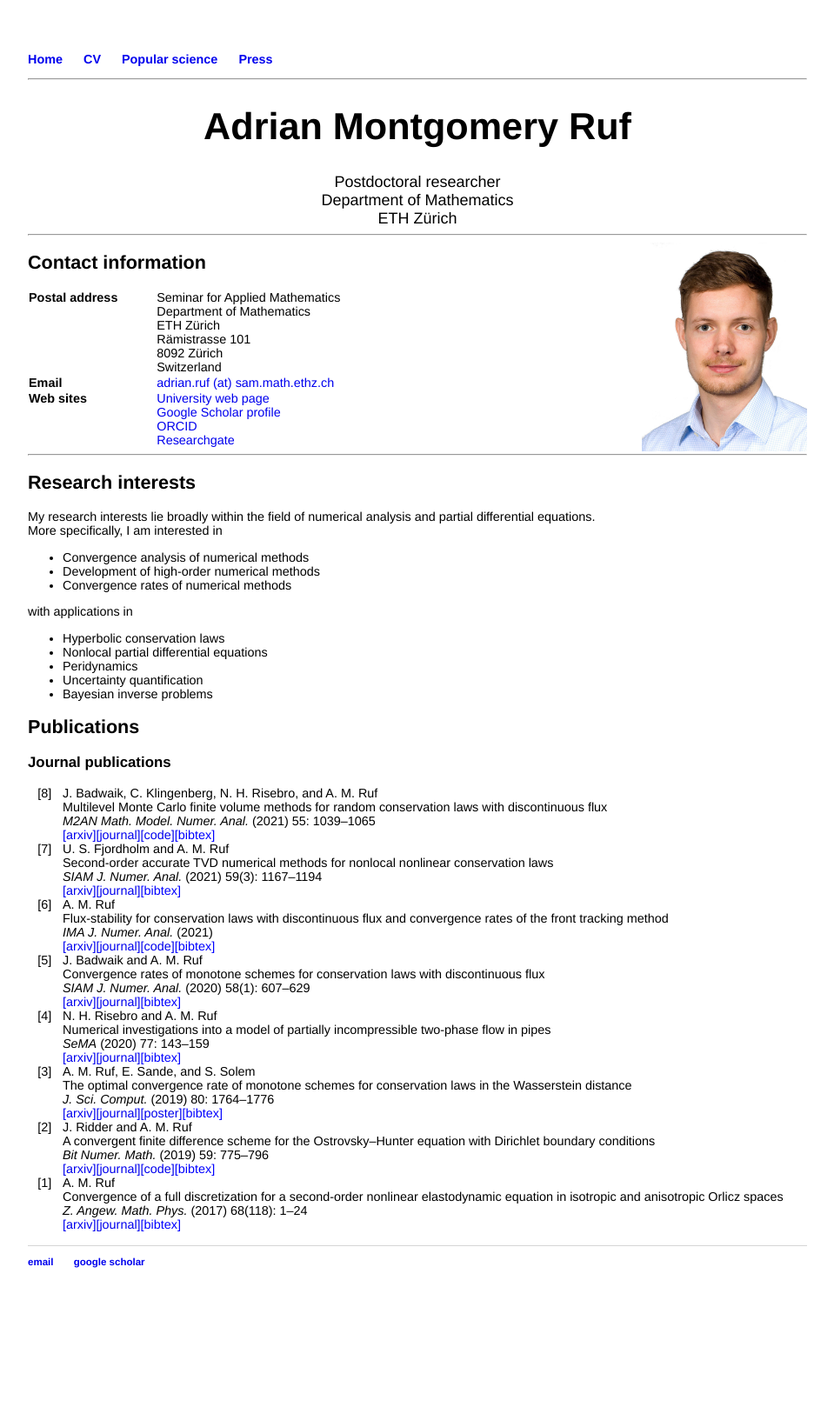
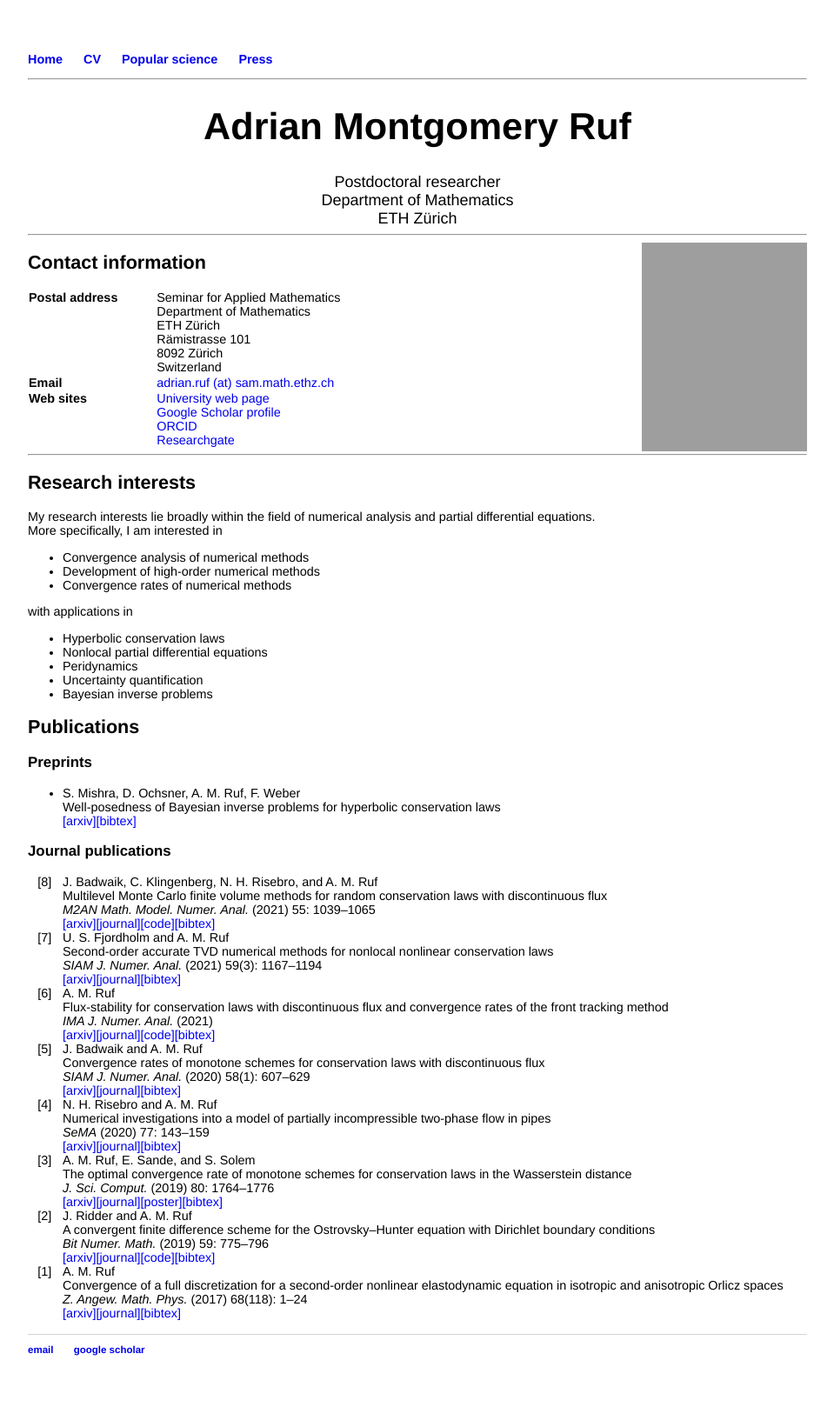
Before and after one commit to adrianmruf/adrianmruf.github.io, a Jekyll site: the page built from index.html, in a window 1280 px wide. Shown: the whole page at 87% size, without its empty margins (160-1119 px from the left). Built offline with Jekyll 4.4.1, drawn with Linux system fonts in a browser that asks for light colours; before the commit the page ends 1517 px from its top, so only the background shows below that; grey boxes are pictures that could not be loaded.

Commit message:
Add BI preprint

```diff
--- a/index.html
+++ b/index.html
@@ -13,7 +13,7 @@ title: Adrian Montgomery Ruf
 
 	<hr />
 
-	<img src="adrianru_4.jpg" alt="Press photo" style="float:right;width:190px;height:240px;">
+	<img src="adrianru_4.jpeg" alt="Press photo" style="float:right;width:190px;height:240px;">
 
 	<h2>Contact information</h2>
 <body>
@@ -79,22 +79,22 @@ th {
 
 	<h2>Publications</h2>
 
-	<!-- <h3>Preprints</h3>
+	<h3>Preprints</h3>
 	<ul>
-	<li>J. Badwaik, C. Klingenberg, N. H. Risebro, and A. M. Ruf<br>Multilevel Monte Carlo finite volume methods for random conservation laws with discontinuous flux<br>
-		<a href="https://arxiv.org/abs/1906.08991">[arxiv]</a><a href="https://github.com/adrianmruf/MLMC_discontinuous_flux">[code]</a><button type='button' onclick="toggleText('paper7')">[bibtex]</button>
+	<li>S. Mishra, D. Ochsner, A. M. Ruf, F. Weber<br>Well-posedness of Bayesian inverse problems for hyperbolic conservation laws<br>
+		<a href="https://arxiv.org/abs/2107.09701">[arxiv]</a><button type='button' onclick="toggleText('paper7')">[bibtex]</button>
 		<pre id='paper7' style='display: none'><code>
-	@misc{badwaik2020multilevel,
-     		title={Multilevel {M}onte {C}arlo Finite Volume Methods for Random Conservation Laws with Discontinuous Flux},
-		author={Badwaik, Jayesh and Klingenberg, Christian and Risebro, Nils Henrik and Ruf, Adrian M.},
-		year={2020},
-		eprint={1906.08991},
-		archivePrefix={arXiv},
-		primaryClass={math.NA}
-	}
+	@misc{mishra2021wellposedness,
+      title={Well-posedness of Bayesian inverse problems for hyperbolic conservation laws},
+      author={Siddhartha Mishra and David Ochsner and Adrian M. Ruf and Franziska Weber},
+      year={2021},
+      eprint={2107.09701},
+      archivePrefix={arXiv},
+      primaryClass={math.NA}
+}
 		</code></pre>
 		</li>
-	</ul> -->
+	</ul>
 
 	<h3>Journal publications</h3>
 
```
